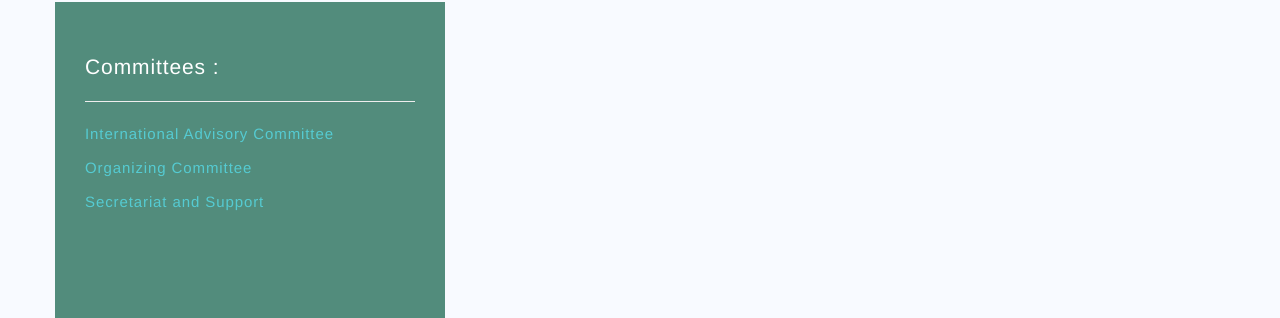
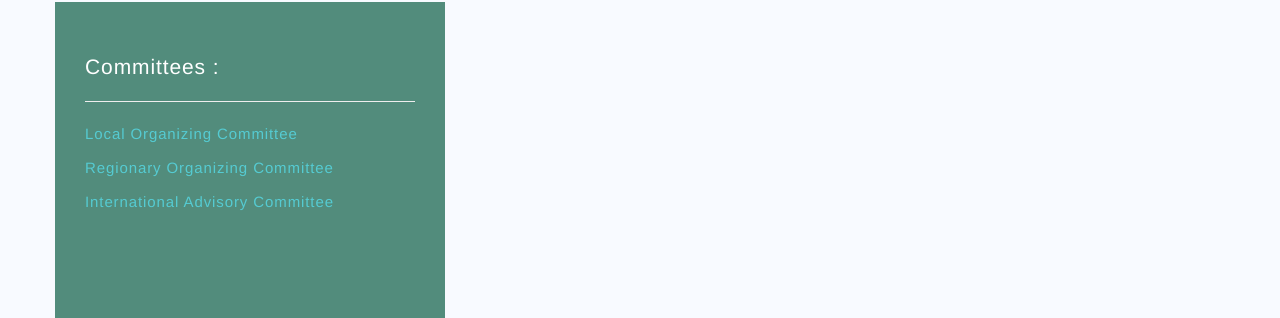
Before and after one commit to SQM2021/SQM2021.github.io, a Jekyll site: the page built from committees.html, in a window 1280 px wide. Shown: the part 476-794 px from the top of the page. Built offline with Jekyll 4.4.1, drawn with Linux system fonts in a browser that asks for light colours.

Commit message:
Update committees.html

```diff
--- a/committees.html
+++ b/committees.html
@@ -14,9 +14,9 @@ permalink: /committees
   <div class="row">
     <div class="side-left col-sm-4 col-md-4">
       <h3 class="lead">Committees : </h3><hr>
-      <p><a href="/committeesinadco">International Advisory Committee</a></p>
-      <p><a href="/committeesorco">Organizing Committee</a></p>
-      <p><a href="/committeesseansu">Secretariat and Support</a></p>
+      <p><a href="/loc">Local Organizing Committee</a></p>
+      <p><a href="/committeesorco">Regionary Organizing Committee</a></p>
+      <p><a href="/committeesseansu">International Advisory Committee</a></p>
     </div>
   </div>
 </div>
```
